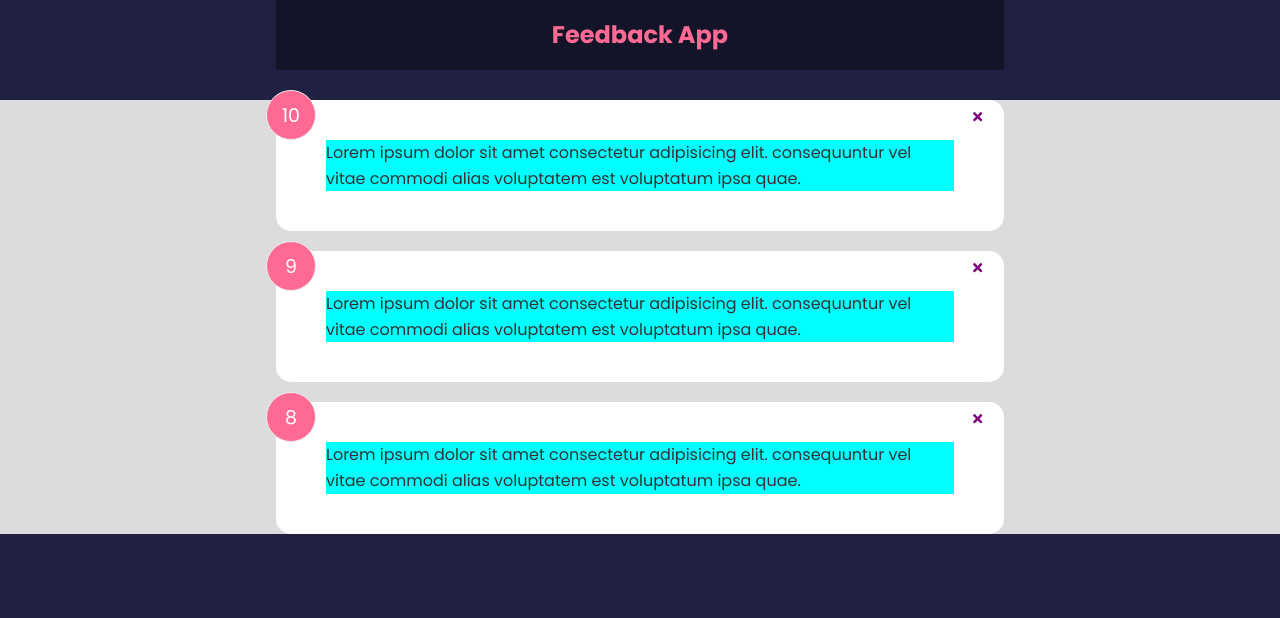
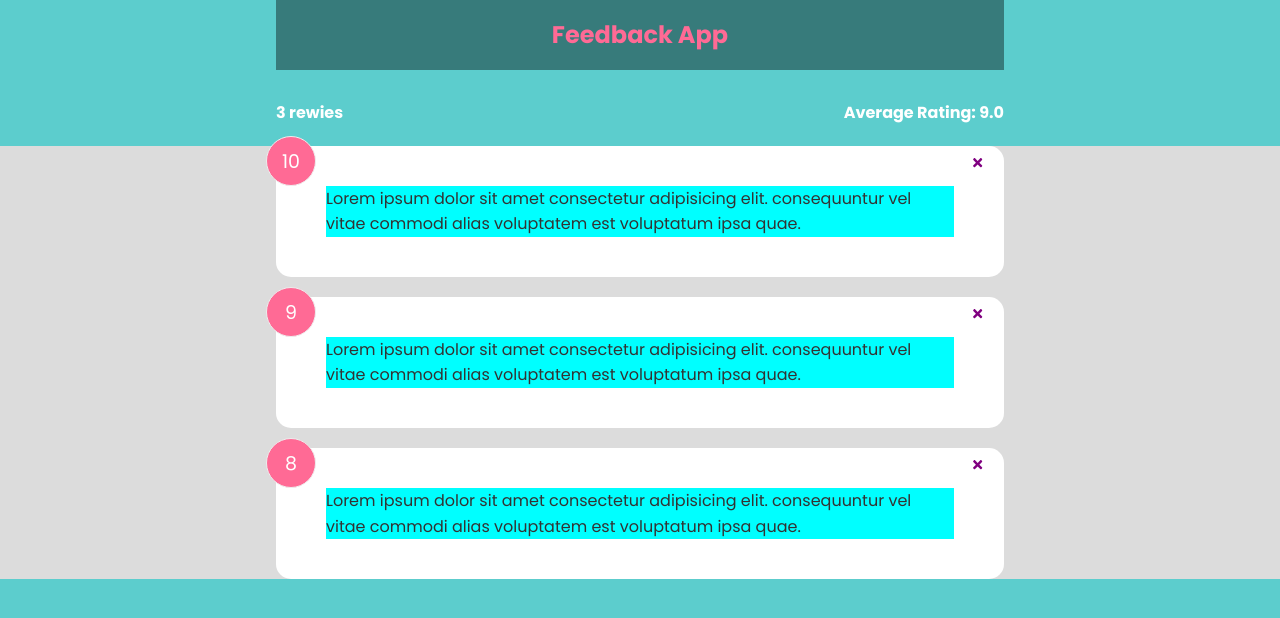
Before and after one commit to abr-ya/react-feedback, a React (Create React App) app: page / in a window 1280 px wide. Shown: the top 618 px of the page. Built offline with nearby package versions, Linux system fonts and the light colour scheme.

Commit message:
feat: Add Rating Component

```diff
--- a/src/App.jsx
+++ b/src/App.jsx
@@ -1,6 +1,7 @@
 import { useState } from 'react';
 import Header from './components/Header';
 import List from './components/List';
+import Rating from './components/Rating';
 import FeedbackData from './data/FeedbackData';
 
 function App() {
@@ -15,6 +16,7 @@ function App() {
   return (
     <div className="App">
       <Header />
+      <Rating feedback={feedback} />
       <List feedback={feedback} deleteHandler={deleteHandler} />
     </div>
   );
--- a/src/components/List.jsx
+++ b/src/components/List.jsx
@@ -1,10 +1,11 @@
 import PropTypes from 'prop-types';
 import { StyledList } from './styled/List.styled';
+import { Container } from './styled/Model.styled';
 import Item from './Item';
 
 function List({ feedback, deleteHandler }) {
   if (!feedback || feedback.length === 0) {
-    return <span>No feedback yet</span>;
+    return <Container><span>No feedback yet</span></Container>;
   }
 
   return (
--- /dev/null
+++ b/src/components/Rating.jsx
@@ -0,0 +1,31 @@
+import PropTypes from 'prop-types';
+import { Container } from './styled/Model.styled';
+import { StyledRating } from './styled/Rating.styled';
+
+function Rating({ feedback }) {
+  const count = feedback.length;
+  const averageRating = count
+    ? (feedback.reduce((acc, it) => acc + it.rating, 0) / count).toFixed(1)
+    : 0;
+
+  return (
+    <Container>
+      <StyledRating>
+        <h4>{`${count} rewies`}</h4>
+        <h4>{`Average Rating: ${averageRating}`}</h4>
+      </StyledRating>
+    </Container>
+  );
+}
+
+Rating.propTypes = {
+  feedback: PropTypes.arrayOf(
+    PropTypes.shape({
+      id: PropTypes.number.isRequired,
+      text: PropTypes.string.isRequired,
+      rating: PropTypes.number.isRequired,
+    }),
+  ).isRequired,
+};
+
+export default Rating;
--- a/src/components/styled/Item.styled.jsx
+++ b/src/components/styled/Item.styled.jsx
@@ -1,4 +1,13 @@
 import styled from 'styled-components/macro';
+
+export const ButtonClose = styled.button`
+  position: absolute;
+  top: 10px;
+  right: 20px;
+  cursor: pointer;
+  background: none;
+  border: none;
+`;
 
 export const BlockNum = styled.div`
   background: #ff6a95;
@@ -21,15 +30,6 @@ export const BlockText = styled.div`
   background-color: aqua;
 `;
 
-export const ButtonClose = styled.button`
-  position: absolute;
-  top: 10px;
-  right: 20px;
-  cursor: pointer;
-  background: none;
-  border: none;
-`;
-
 /** *
 .card.reverse {
   background-color: rgba(0, 0, 0, 0.4);
--- /dev/null
+++ b/src/components/styled/Rating.styled.jsx
@@ -0,0 +1,10 @@
+import styled from 'styled-components/macro';
+
+// eslint-disable-next-line import/prefer-default-export
+export const StyledRating = styled.div`
+  margin: 10px auto;
+  color: #fff;
+  display: flex;
+  justify-content: space-between;
+  align-items: center;
+`;
--- a/src/index.css
+++ b/src/index.css
@@ -8,7 +8,7 @@
 
 body {
   font-family: 'Poppins', sans-serif;
-  background-color: #202142;
+  background-color: #2bbb;
   color: #fff;
   line-height: 1.6;
 }
@@ -82,13 +82,6 @@ input {
 
 input:focus {
   outline: none;
-}
-
-.feedback-stats {
-  color: #fff;
-  display: flex;
-  justify-content: space-between;
-  align-items: center;
 }
 
 .close,
```
